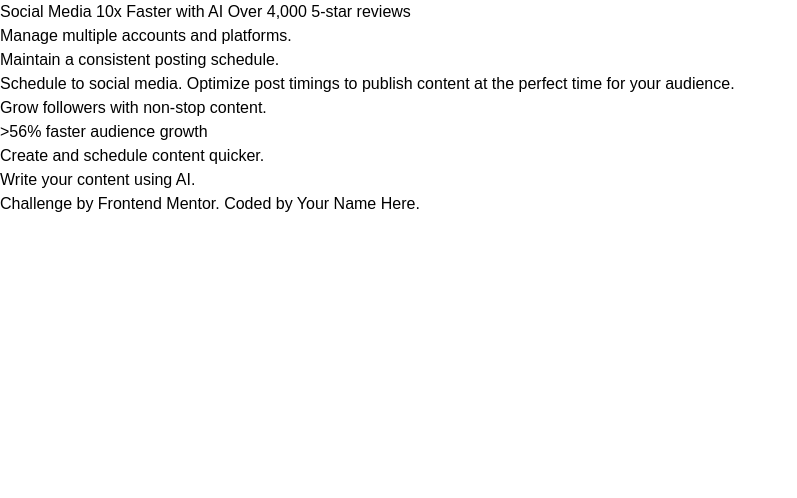
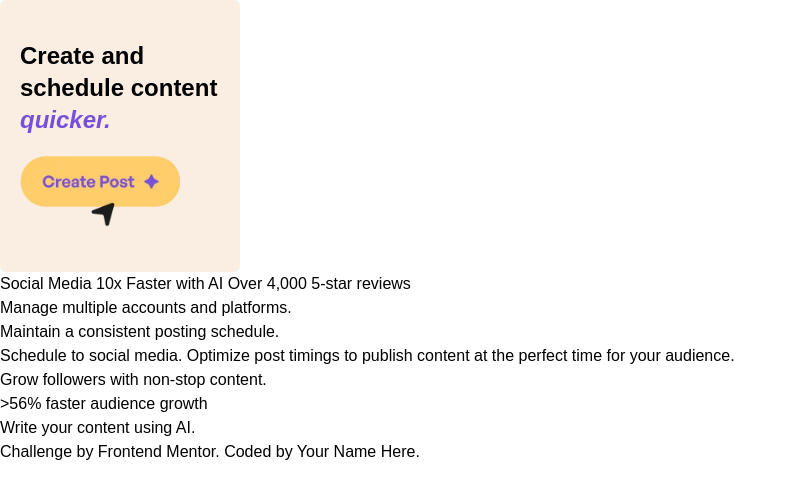
Before and after one commit to 04stefke/bento-grid-main, a plain HTML site: page index.html in a window 1280 px wide. Shown: the whole page, without its empty margins (0-797 px from the left). Drawn offline with Linux system fonts and the light colour scheme.

Commit message:
added and styled first card

```diff
--- a/index.html
+++ b/index.html
@@ -13,9 +13,12 @@
 		<link href="./output.css" rel="stylesheet" />
 		<title>Frontend Mentor | Bento grid</title>
 	</head>
-	<body class="">
-
-		<p>Social Media 10x Faster with AI Over 4,000 5-star reviews</p>
+	<body class="grid">
+		<div class="flex flex-col gap-5 bg-yellow-100 w-60 px-5 py-10 rounded-md">
+			<p class="text-2xl font-bold">Create and schedule content <span class="text-purple-500 italic">quicker.</span></p>
+			<img src="./assets/images/illustration-create-post.webp" alt="" class="w-40">
+		</div>
+		<p class="">Social Media 10x Faster with AI Over 4,000 5-star reviews</p>
 
 		<p>Manage multiple accounts and platforms.</p>
 
@@ -30,7 +33,7 @@
 
 		<p>>56% faster audience growth</p>
 
-		<p>Create and schedule content quicker.</p>
+
 
 		<p>Write your content using AI.</p>
 
```
Also changed, not shown: output.css.
